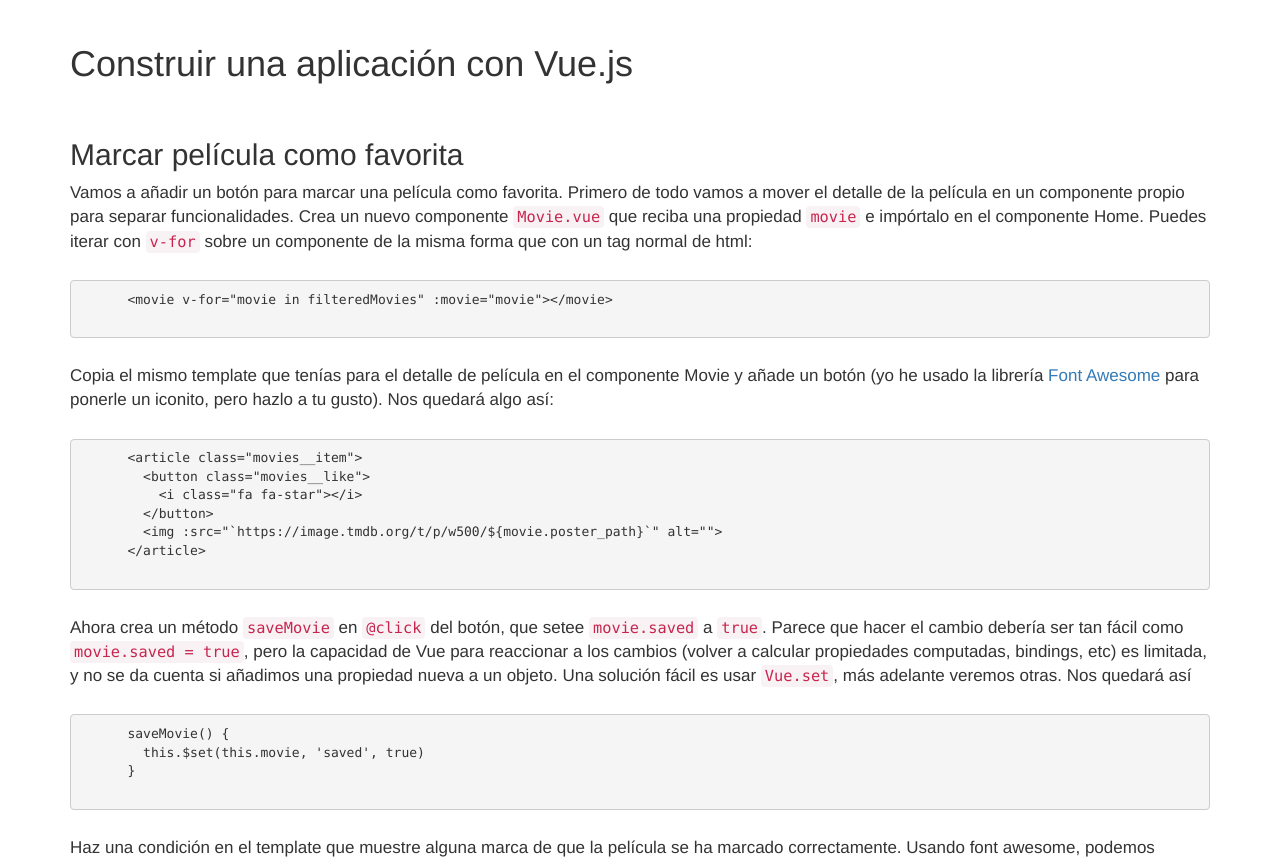
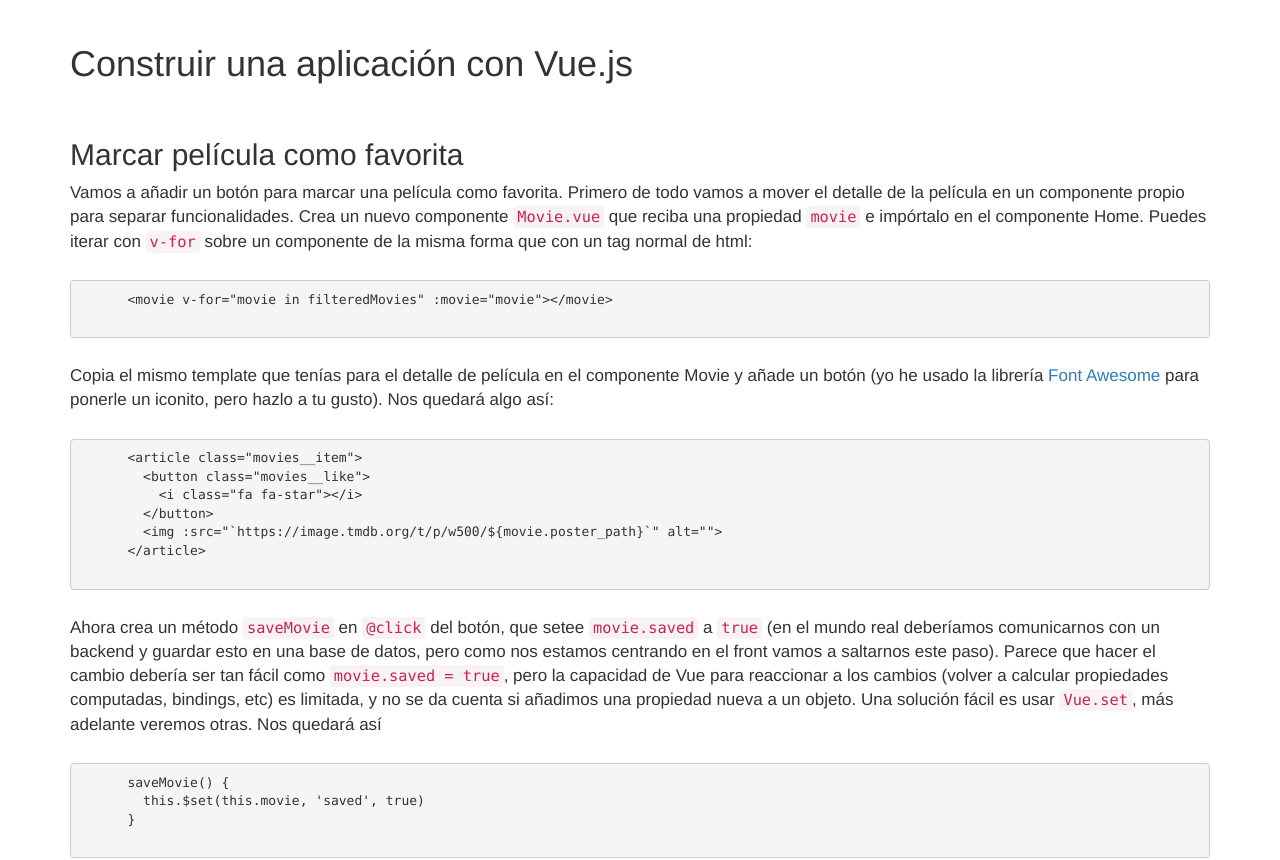
Before and after one commit to nuria-fl/vue-tutorial, a Vue app: page /vue-tutorial/step5 in a window 1280 px wide. Shown: the top 860 px of the page. Built offline with nearby package versions, Linux system fonts and the light colour scheme.

Commit message:
text change

```diff
--- a/src/components/Step5.vue
+++ b/src/components/Step5.vue
@@ -20,7 +20,7 @@
       &lt;/article>
     </pre>
 
-    <p>Ahora crea un método <code>saveMovie</code> en <code>@click</code> del botón, que setee <code>movie.saved</code> a <code>true</code>. Parece que hacer el cambio debería ser tan fácil como <code>movie.saved = true</code>, pero la capacidad de Vue para reaccionar a los cambios (volver a calcular propiedades computadas, bindings, etc) es limitada, y no se da cuenta si añadimos una propiedad nueva a un objeto. Una solución fácil es usar <code>Vue.set</code>, más adelante veremos otras. Nos quedará así</p>
+    <p>Ahora crea un método <code>saveMovie</code> en <code>@click</code> del botón, que setee <code>movie.saved</code> a <code>true</code> (en el mundo real deberíamos comunicarnos con un backend y guardar esto en una base de datos, pero como nos estamos centrando en el front vamos a saltarnos este paso). Parece que hacer el cambio debería ser tan fácil como <code>movie.saved = true</code>, pero la capacidad de Vue para reaccionar a los cambios (volver a calcular propiedades computadas, bindings, etc) es limitada, y no se da cuenta si añadimos una propiedad nueva a un objeto. Una solución fácil es usar <code>Vue.set</code>, más adelante veremos otras. Nos quedará así</p>
 
     <pre>
       saveMovie() {
```
Also changed, not shown: 9 other files (tests, documents, lock files or other folders).
